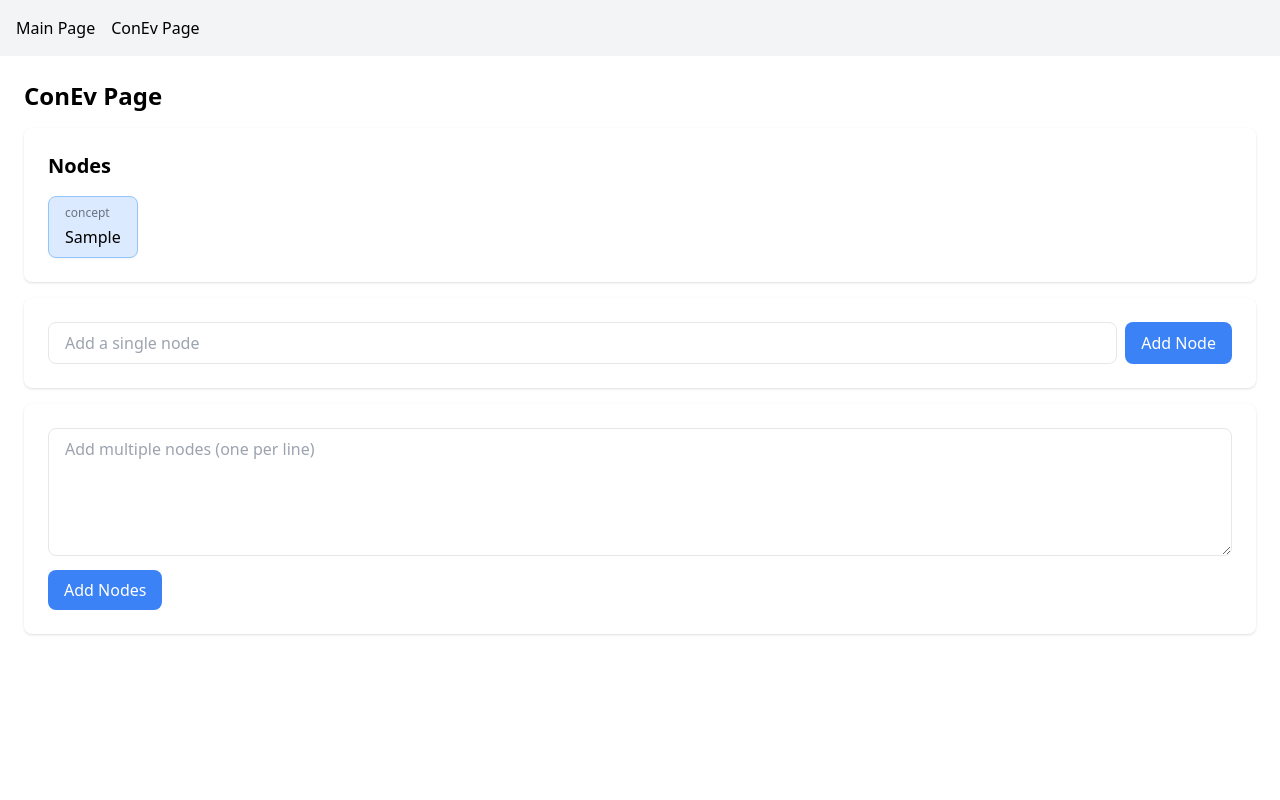
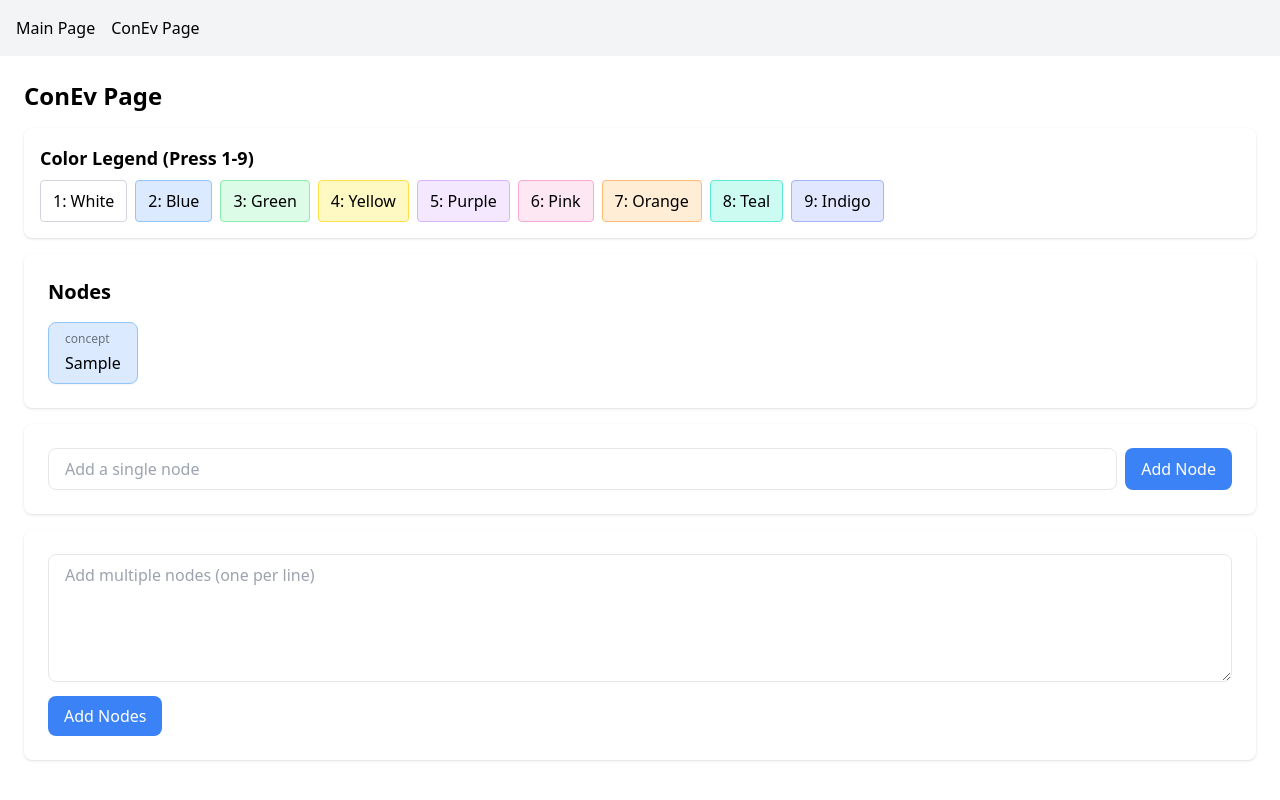
Before and after one commit to ngormsen/brapper, a React (Create React App) app: page /conev in a window 1280 px wide. Both pictures are taken after typing "Sample" into the empty fields and a click on the button "Add Node". Built offline with nearby package versions, Linux system fonts and the light colour scheme.

Commit message:
Add optional colorClass prop to NodeDisplay and implement color selection feature in ConEvPage with  useEffect hook

```diff
--- a/src/components/nodes/NodeDisplay.tsx
+++ b/src/components/nodes/NodeDisplay.tsx
@@ -17,6 +17,7 @@ interface NodeDisplayProps {
     node: Node;
     links: Link[];
     maxLength?: number;
+    colorClass?: string;
 }
 
 const typeColors = {
@@ -25,13 +26,13 @@ const typeColors = {
     question: 'bg-yellow-100 border-yellow-300'
 };
 
-export const NodeDisplay: React.FC<NodeDisplayProps> = ({ node, links, maxLength = 50 }) => {
+export const NodeDisplay: React.FC<NodeDisplayProps> = ({ node, links, maxLength = 50, colorClass }) => {
     const isLongText = node.text.length > maxLength;
     const displayText = isLongText ? `${node.text.slice(0, maxLength)}...` : node.text;
-    const colorClass = typeColors[node.type];
+    const baseColorClass = colorClass || typeColors[node.type];
 
     return (
-        <div className={`${colorClass} px-4 py-2 rounded-lg shadow-sm hover:shadow-md transition-shadow group relative border`}>
+        <div className={`${baseColorClass} px-4 py-2 rounded-lg shadow-sm hover:shadow-md transition-shadow group relative border`}>
             <div className="flex flex-col">
                 <span className="text-xs text-gray-500 mb-1">{node.type}</span>
                 <span className="inline-block max-w-[300px] truncate">{displayText}</span>
--- a/src/pages/ConEvPage.tsx
+++ b/src/pages/ConEvPage.tsx
@@ -1,4 +1,4 @@
-import React, { useState } from 'react';
+import React, { useState, useEffect } from 'react';
 import { SingleNodeInput } from '../components/nodes/SingleNodeInput';
 import { BulkNodeInput } from '../components/nodes/BulkNodeInput';
 import { NodeDisplay } from '../components/nodes/NodeDisplay';
@@ -7,6 +7,7 @@ interface Node {
     id: string;
     text: string;
     type: 'concept' | 'evidence' | 'question';
+    color?: number;  // 1-9 for colors
 }
 
 interface Link {
@@ -16,9 +17,48 @@ interface Link {
     type: 'supports' | 'contradicts' | 'relates';
 }
 
+const colors = {
+    1: 'bg-white border-gray-300',
+    2: 'bg-blue-100 border-blue-300',
+    3: 'bg-green-100 border-green-300',
+    4: 'bg-yellow-100 border-yellow-300',
+    5: 'bg-purple-100 border-purple-300',
+    6: 'bg-pink-100 border-pink-300',
+    7: 'bg-orange-100 border-orange-300',
+    8: 'bg-teal-100 border-teal-300',
+    9: 'bg-indigo-100 border-indigo-300',
+} as const;
+
+type ColorNumber = keyof typeof colors;
+
+const colorNames = {
+    1: 'White',
+    2: 'Blue',
+    3: 'Green',
+    4: 'Yellow',
+    5: 'Purple',
+    6: 'Pink',
+    7: 'Orange',
+    8: 'Teal',
+    9: 'Indigo',
+} as const;
+
 const ConEvPage: React.FC = () => {
     const [nodes, setNodes] = useState<Node[]>([]);
     const [links, setLinks] = useState<Link[]>([]);
+    const [selectedColor, setSelectedColor] = useState<number | null>(null);
+
+    useEffect(() => {
+        const handleKeyPress = (event: KeyboardEvent) => {
+            const num = parseInt(event.key);
+            if (num >= 1 && num <= 9) {
+                setSelectedColor(num);
+            }
+        };
+
+        window.addEventListener('keydown', handleKeyPress);
+        return () => window.removeEventListener('keydown', handleKeyPress);
+    }, []);
 
     const addNode = (text: string, type: Node['type']) => {
         const newNode: Node = {
@@ -42,18 +82,54 @@ const ConEvPage: React.FC = () => {
         setLinks(prev => [...prev, newLink]);
     };
 
+    const handleNodeClick = (nodeId: string) => {
+        if (selectedColor !== null) {
+            setNodes(prev => prev.map(node =>
+                node.id === nodeId ? { ...node, color: selectedColor } : node
+            ));
+        }
+    };
+
     return (
         <div className="p-6">
             <h1 className="text-2xl font-bold mb-4">ConEv Page</h1>
+
+            {/* Color Legend */}
+            <div className="bg-white rounded-lg shadow p-4 mb-4">
+                <h2 className="text-lg font-semibold mb-2">Color Legend (Press 1-9)</h2>
+                <div className="flex flex-wrap gap-2">
+                    {(Object.entries(colors) as Array<[string, string]>).map(([numStr, colorClass]) => {
+                        const num = Number(numStr) as ColorNumber;
+                        return (
+                            <div
+                                key={num}
+                                className={`${colorClass} px-3 py-2 rounded border cursor-pointer ${
+                                    selectedColor === num ? 'ring-2 ring-blue-500' : ''
+                                }`}
+                                onClick={() => setSelectedColor(num)}
+                            >
+                                {num}: {colorNames[num]}
+                            </div>
+                        );
+                    })}
+                </div>
+            </div>
+
             <div className="bg-white mt-4 rounded-lg shadow p-6 mb-4">
                 <h2 className="text-xl font-semibold mb-4">Nodes</h2>
                 <div className="flex flex-wrap gap-2">
                     {nodes.map((node) => (
-                        <NodeDisplay
+                        <div
                             key={node.id}
-                            node={node}
-                            links={links.filter(link => link.sourceId === node.id || link.targetId === node.id)}
-                        />
+                            onClick={() => handleNodeClick(node.id)}
+                            className="cursor-pointer"
+                        >
+                            <NodeDisplay
+                                node={node}
+                                links={links.filter(link => link.sourceId === node.id || link.targetId === node.id)}
+                                colorClass={node.color ? colors[node.color] : undefined}
+                            />
+                        </div>
                     ))}
                 </div>
             </div>
```
